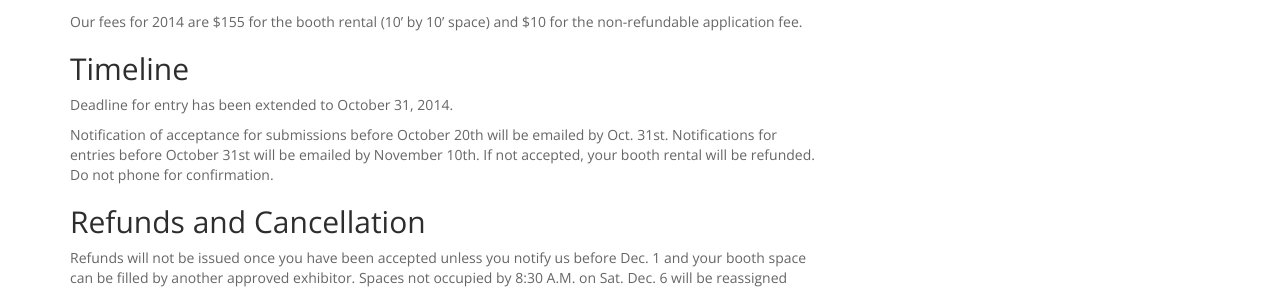
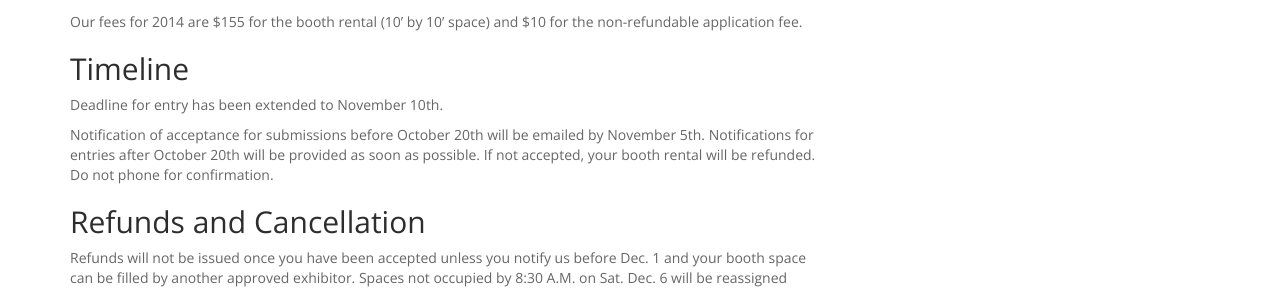
Before and after one commit to vccw/vccw.github.io, a Jekyll site: the page built from artsfest_apply.md, in a window 1280 px wide. Shown: the part 872-1161 px from the top of the page. Built offline with Jekyll 4.4.1, drawn with Linux system fonts in a browser that asks for light colours; comment, search, counter and statistics services are not loaded.

Commit message:
Update artsfest_apply.md

```diff
--- a/artsfest_apply.md
+++ b/artsfest_apply.md
@@ -35,11 +35,11 @@ non-refundable application fee.
 
 ## Timeline
 
-Deadline for entry has been extended to October 31, 2014.
+Deadline for entry has been extended to November 10th.
 
 Notification of acceptance for submissions before
-October 20th will be emailed by Oct. 31st.  Notifications for
-entries before October 31st will be emailed by November 10th.
+October 20th will be emailed by November 5th.  Notifications for
+entries after October 20th will be provided as soon as possible.
 If not accepted, your booth rental will be refunded.
 Do not phone for confirmation.
 
```
